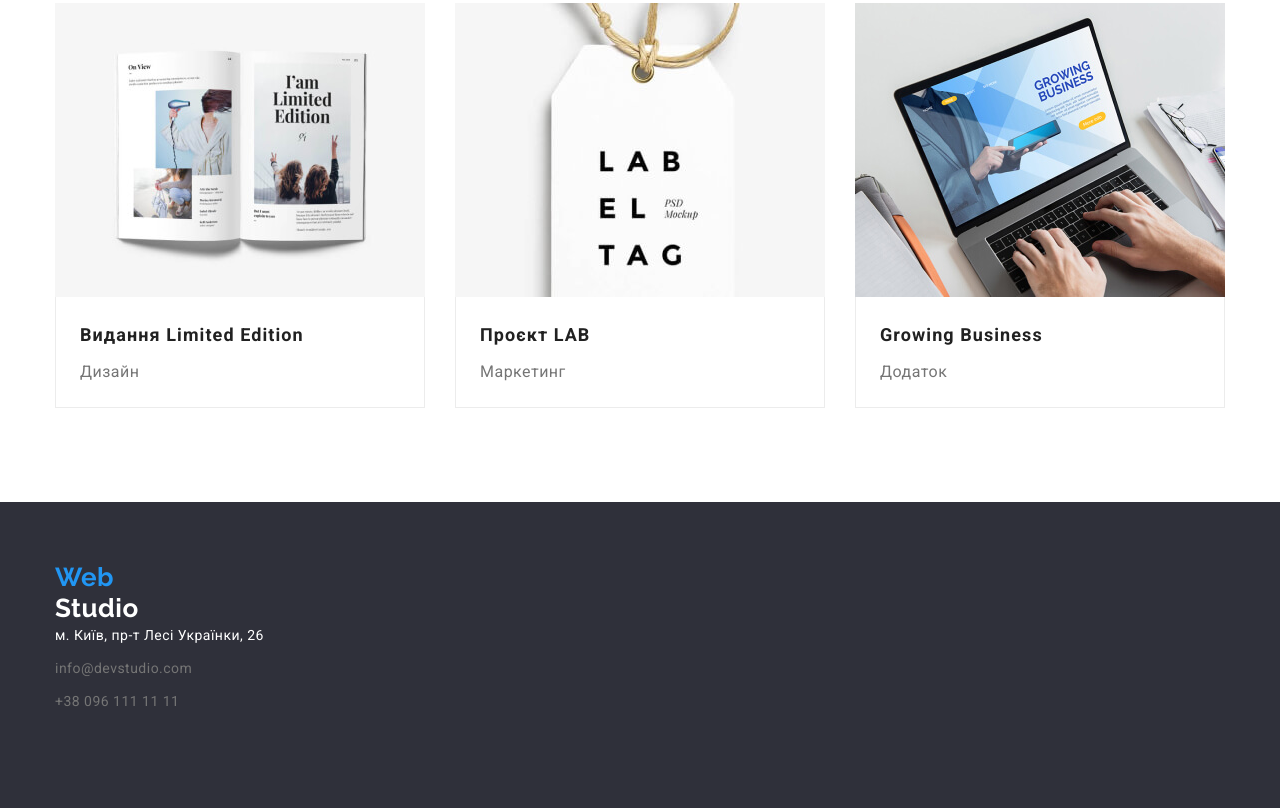
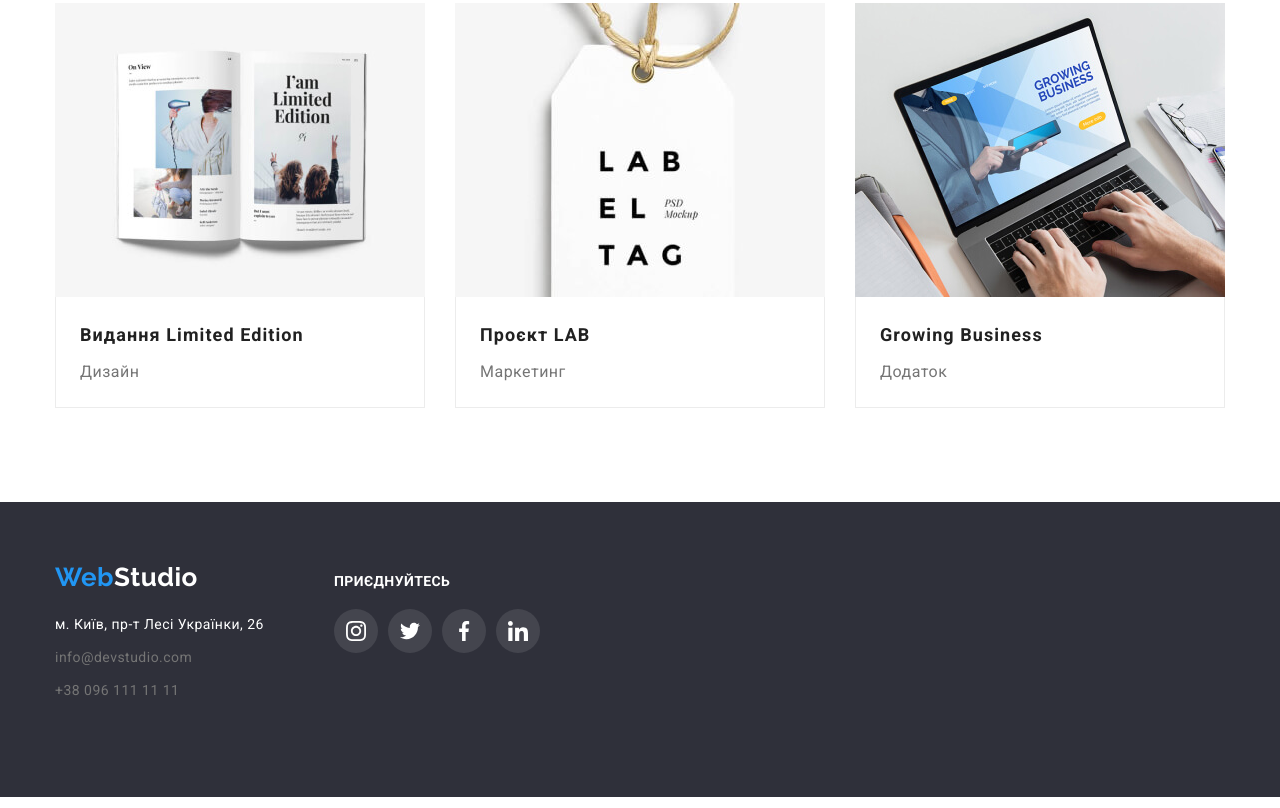
Before and after one commit to iakivpekarskyi/goit-markup-hw-04, a plain HTML site: page portfolio.html in a window 1280 px wide. Shown: the part 1138-1946 px from the top of the page. Drawn offline with nearby package versions, Linux system fonts and the light colour scheme.

Commit message:
almost done - next clean up

```diff
--- a/css/style.css
+++ b/css/style.css
@@ -555,6 +555,7 @@ letter-spacing: 0.03em;
 text-transform: uppercase;
 color: var(--white-color);
 margin-bottom: 20px;
+text-align: start;
 }
 
 .social-list-icon-footer{
@@ -588,7 +589,9 @@ margin-bottom: 20px;
 }
 
 
-.port-card:hover {
+.port-card:hover,
+.port-card:focus  {
+box-shadow: 0px 1px 1px rgba(0, 0, 0, 0.12), 0px 4px 4px rgba(0, 0, 0, 0.06), 1px 4px 6px rgba(0, 0, 0, 0.16);
 
 
 }
--- a/portfolio.html
+++ b/portfolio.html
@@ -142,8 +142,9 @@
     <!-- Footer  -->
     <footer class="footer-section">
       <div class="container footer-box">
+        <div class="address-box ">
+          <a class="logo long-logob" href="./index.html" lang="en">Web<span class="logo-footer">Studio</span></a>
         <address>
-          <a class="logo" href="./index.html" lang="en">Web<span class="logo-footer">Studio</span></a>
           <ul class="footer list">
             <li class="foot-address">
               <a href="https://goo.gl/maps/tjJPvLMSp22ZhGSN8" class="link" target="_blank"
@@ -156,6 +157,40 @@
               <a class="link-phone" href="tel:+380961111111">+38 096 111 11 11</a>
             </li>
           </ul>
+        </div>
+        <div class="join">
+          <h3 class="join-title">приєднуйтесь</h3>
+          <ul class="social-list list">
+            <li class="social-list-item">
+              <a href="" class="social-list-link">
+                <svg lang="en" aria-lable="instagram icon" class="social-list-icon-footer">
+                  <use href="./images/icons.svg#icon-instagram"></use>
+                </svg>
+              </a>
+            </li>
+            <li class="social-list-item">
+              <a href="" class="social-list-link">
+                <svg lang="en" aria-lable="twitter icon" class="social-list-icon-footer">
+                  <use href="./images/icons.svg#icon-twitter"></use>
+                </svg>
+              </a>
+            </li>
+            <li class="social-list-item">
+              <a href="" class="social-list-link">
+                <svg lang="en" aria-lable="facebook icon" class="social-list-icon-footer">
+                  <use href="./images/icons.svg#icon-facebook"></use>
+                </svg>
+              </a>
+            </li>
+            <li class="social-list-item">
+              <a href="" class="social-list-link">
+                <svg lang="en" aria-lable="linkedin icon" class="social-list-icon-footer">
+                  <use href="./images/icons.svg#icon-linkedin"></use>
+                </svg>
+              </a>
+            </li>
+          </ul>
+        </div>
       </div>
       </address>
     </footer>
```
